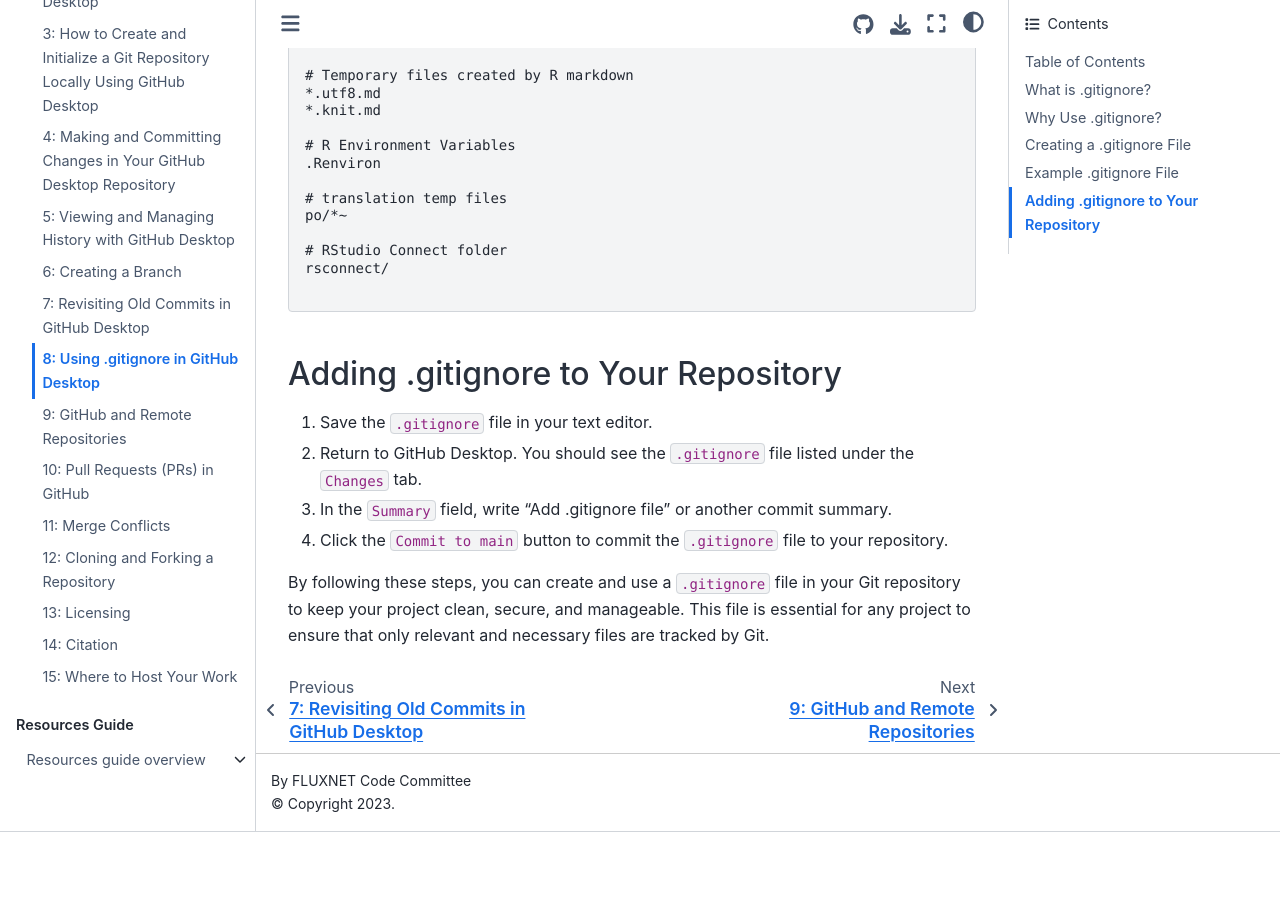
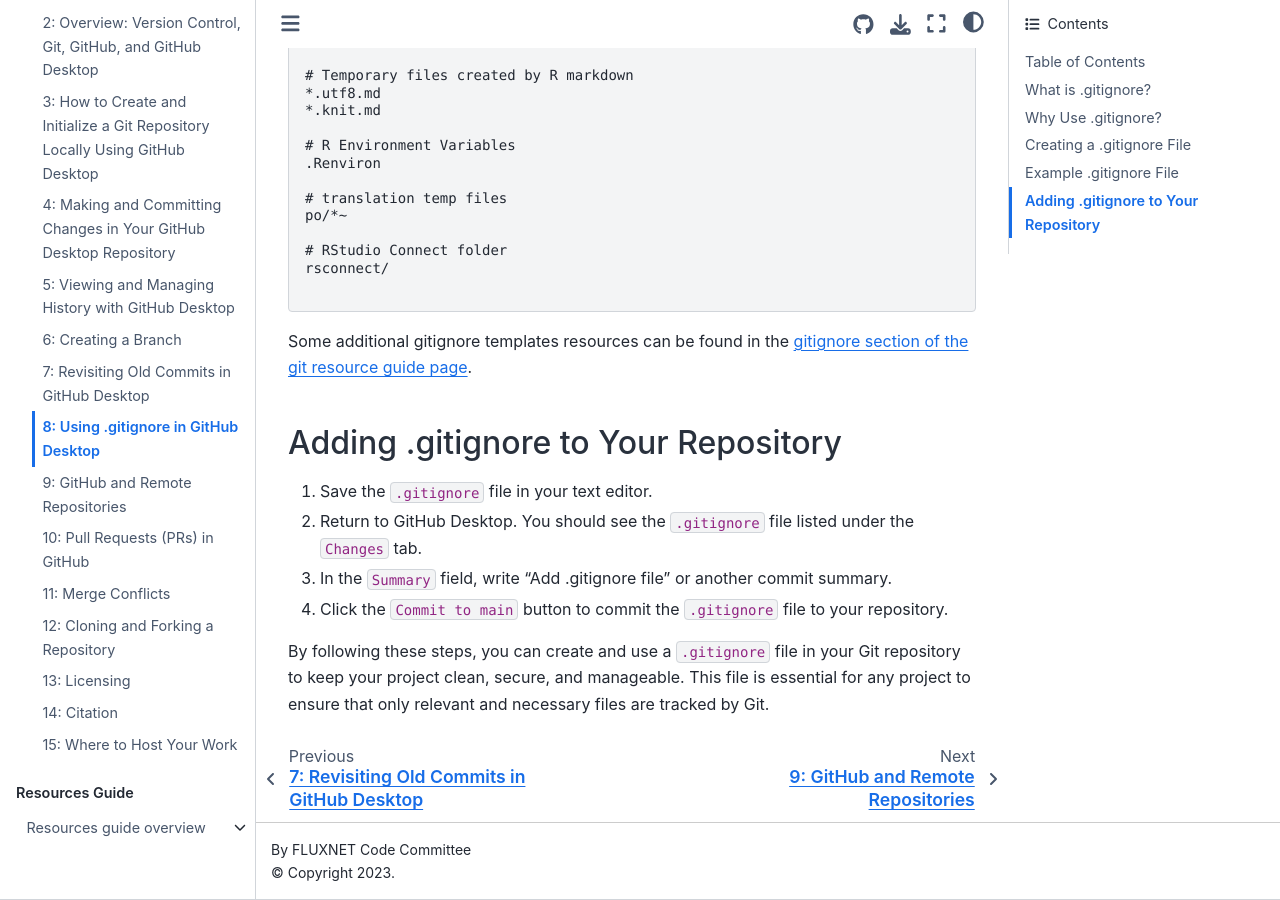
Before and after one commit to fluxnet-open-source/website, a Jupyter Book: the page built from tutorials/git/08-ignore.md, in a window 1280 px wide and 900 px high, scrolled down 2190 px. Built offline with Jupyter Book 1.0.4 settings and Sphinx 7.4.7 and the Sphinx Book theme 1.1.4, drawn with Linux system fonts in a browser that asks for light colours; before the commit the page ends 3022 px from its top, so only the background shows below that.

Commit message:
Add more gitignore template resources

````diff
--- a/tutorials/git/08-ignore.md
+++ b/tutorials/git/08-ignore.md
@@ -82,6 +82,8 @@ rsconnect/
 
 ```
 
+Some additional gitignore templates resources can be found in the [gitignore section of the git resource guide page](../../resources-guide/git.md#gitignore).
+
 ## Adding .gitignore to Your Repository
 
 1. Save the `.gitignore` file in your text editor.
````
Also changed, not shown: resources-guide/git.md (+5 -1 lines).
